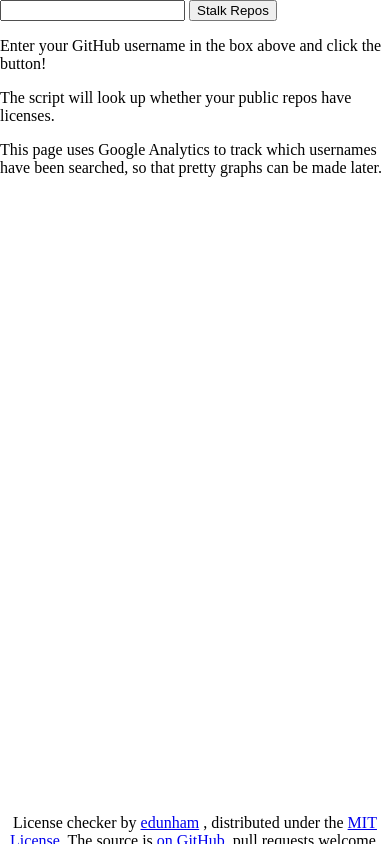
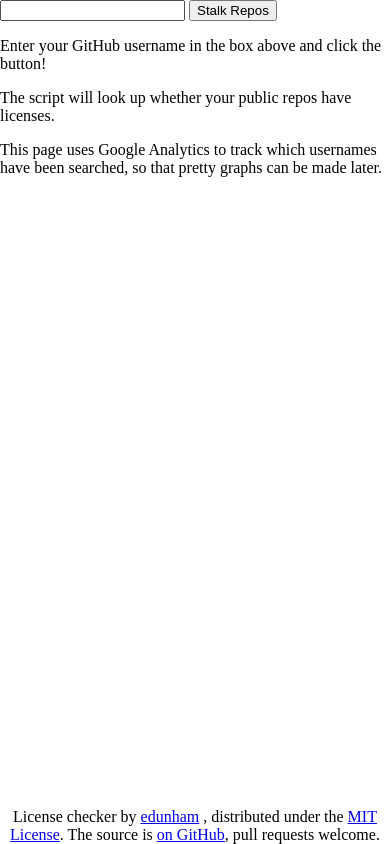
Before and after one commit to edunham/pleaselicense, a plain HTML site: page index.html in a window 390 px wide. Drawn offline with Linux system fonts and the light colour scheme.

Commit message:
less ugly footer on small screens

```diff
--- a/index.html
+++ b/index.html
@@ -10,6 +10,7 @@
 </head>
 
 <body>
+<div class="importantstuff">
         <input type="text" id="ghuser"/>
         <button onclick="getUser();">Stalk Repos</button>
     <div id="instructions">
@@ -36,14 +37,12 @@
         <ul id="messages">
         </ul>
     </div>
-    <div class="staydown" align=center>
-
+</div>
+<div class="staydown" align=center>
 License checker by <a href="http://edunham.net/">edunham</a> , distributed
 under the <a href="https://github.com/edunham/pleaselicense/blob/master/LICENSE">
 MIT License</a>.  The source is <a href="https://github.com/edunham/pleaselicense">
 on GitHub</a>, pull requests welcome.
-
-
-    </div>
+</div>
 </body>
 </html>
--- a/style.css
+++ b/style.css
@@ -11,19 +11,22 @@ body { margin: 0; }
 .leftColumn, .rightColumn, footer, header {  border: 1px solid  #ccc; padding: 1.25em; }
 
 .leftColumn { margin-bottom: .5em; }
-
+.rightColumn{ margin-bottom: 20em; }
+.staydown{
+        left: 0;
+        right: 0;
+        bottom:0;
+        position:fixed;
+        background-color:white;
+}
 /* MEDIA QUERIES */
 @media screen and (min-width: 47.5em ) {
-  .leftColumn { margin-right: 19.5em; }
-
+    .leftColumn { margin-right: 19.5em; }
     .rightColumn { position: absolute; top: 0; right: 0; width: 18.75em; }
+    .staydown{ height: 2em; margin-top: 1em;}
+    .importantstuff{ margin-bottom: 50px; }
 }
 
 /* thanks to Royi Namir on
- * http://stackoverflow.com/questions/18739937/how-to-keep-footer-at-bottom-of-screen*/
-.staydown{  position: fixed;
-            bottom: 0;
-            left: 0;
-            right: 0;
-            height: 30px;
-            align: center; }
+ * http://stackoverflow.com/questions/18739937/how-to-keep-footer-at-bottom-of-screen * for the staydown footer code
+*/
```
